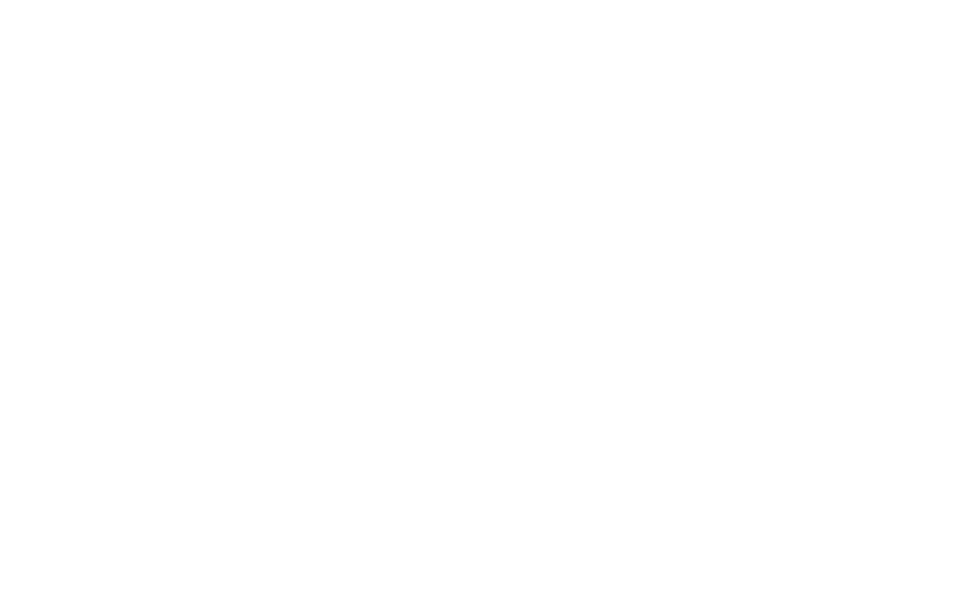
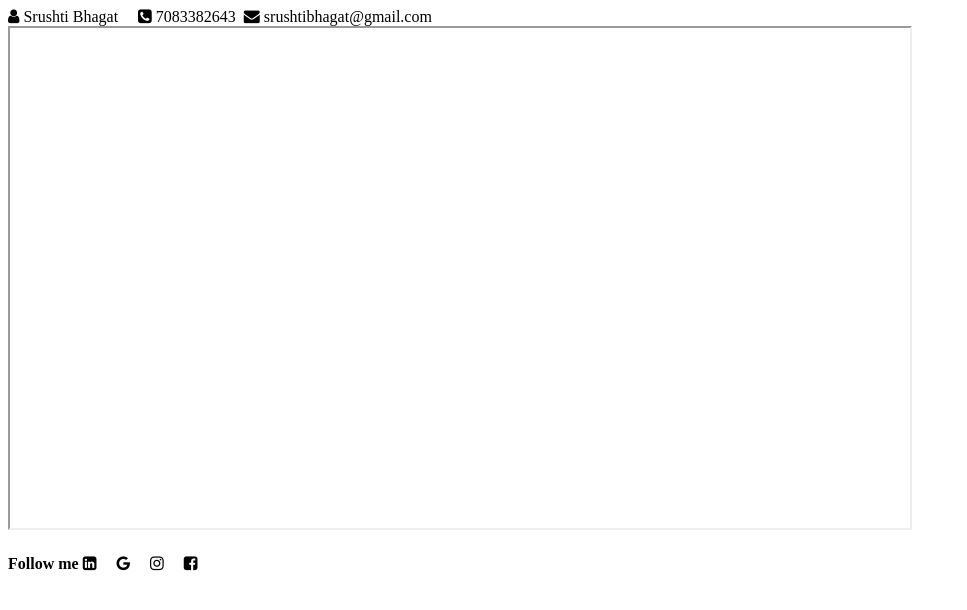
Before and after one commit to bhagatsrushti/MyProfile, a plain HTML site: page index.html in a window 1280 px wide. Shown: the whole page, without its empty margins (0-967 px from the left). Drawn offline with Linux system fonts and the light colour scheme.

Commit message:
index
update some changes

```diff
--- a/index.html
+++ b/index.html
@@ -1,11 +1,25 @@
 <!DOCTYPE html>
 <html lang="en">
 <head>
+
     <meta charset="UTF-8">
     <meta name="viewport" content="width=device-width, initial-scale=1.0">
-    <title>Document</title>
+    <title>Index</title>
+    <link rel="stylesheet" href="https://cdnjs.cloudflare.com/ajax/libs/font-awesome/4.7.0/css/font-awesome.min.css">
+
+<body>
+    <i class="fa fa-user" aria-hidden="true"> <span>Srushti Bhagat</span></i>&nbsp;&nbsp;&nbsp;&nbsp;
+    <i class="fa fa-phone-square" aria-hidden="true"> <span>7083382643</span> </i>&nbsp;
+    <i class="fa fa-envelope" aria-hidden="true"> <span>srushtibhagat@gmail.com</span> </i>&nbsp;<br>
+    <iframe src="" width="900" height="500">
+    </iframe>
+    <h4>Follow me
+         <i class="fa fa-linkedin-square" aria-hidden="true"></i>&nbsp;&nbsp;&nbsp;&nbsp;
+         <i class="fa fa-google" aria-hidden="true"></i>&nbsp;&nbsp;&nbsp;&nbsp;
+         <i class="fa fa-instagram" aria-hidden="true"></i>&nbsp;&nbsp;&nbsp;&nbsp;
+         <i class="fa fa-facebook-square" aria-hidden="true"></i>&nbsp;&nbsp;&nbsp;&nbsp;
+    </h4>
+
 </head>
-<body>
-
 </body>
 </html>
```
